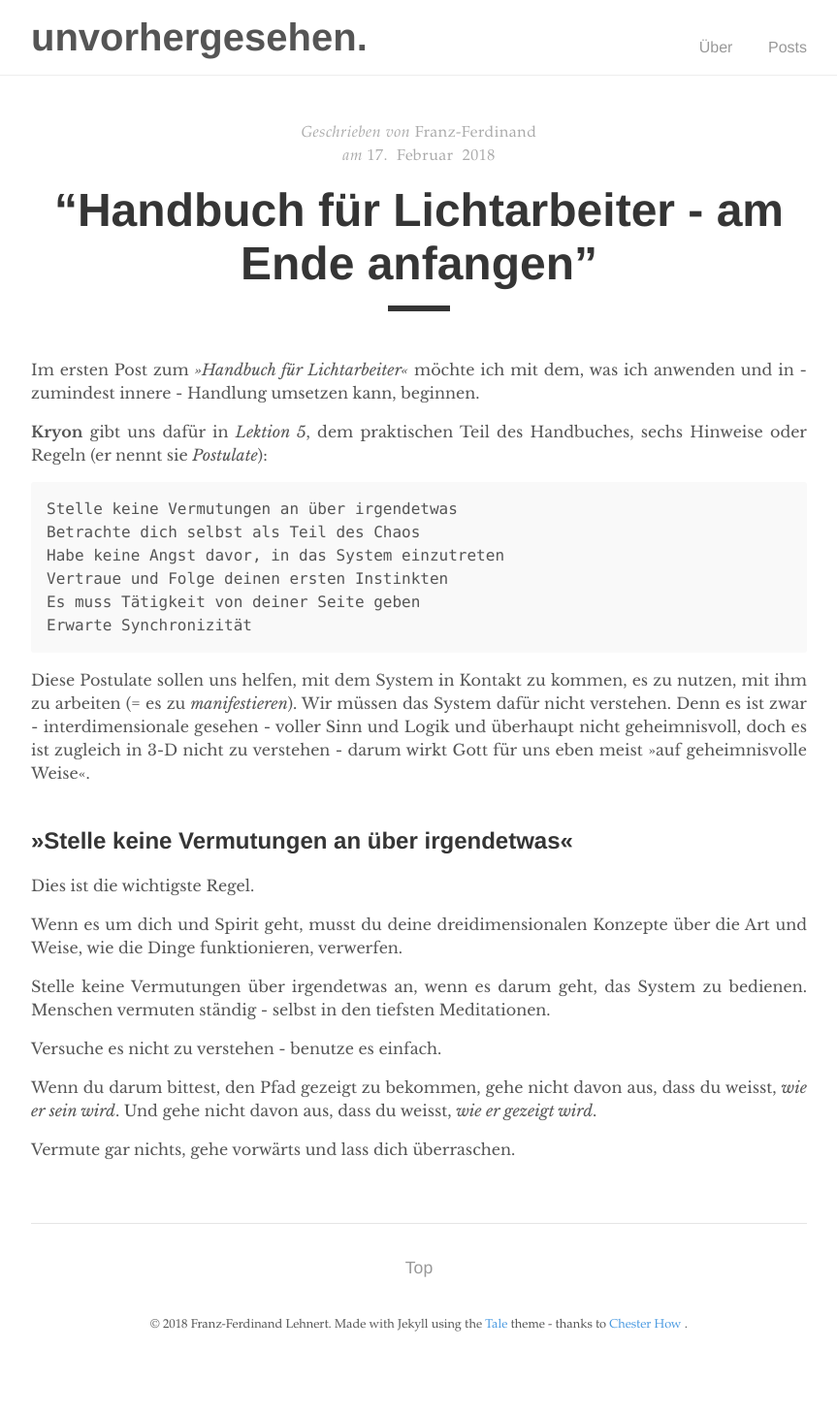
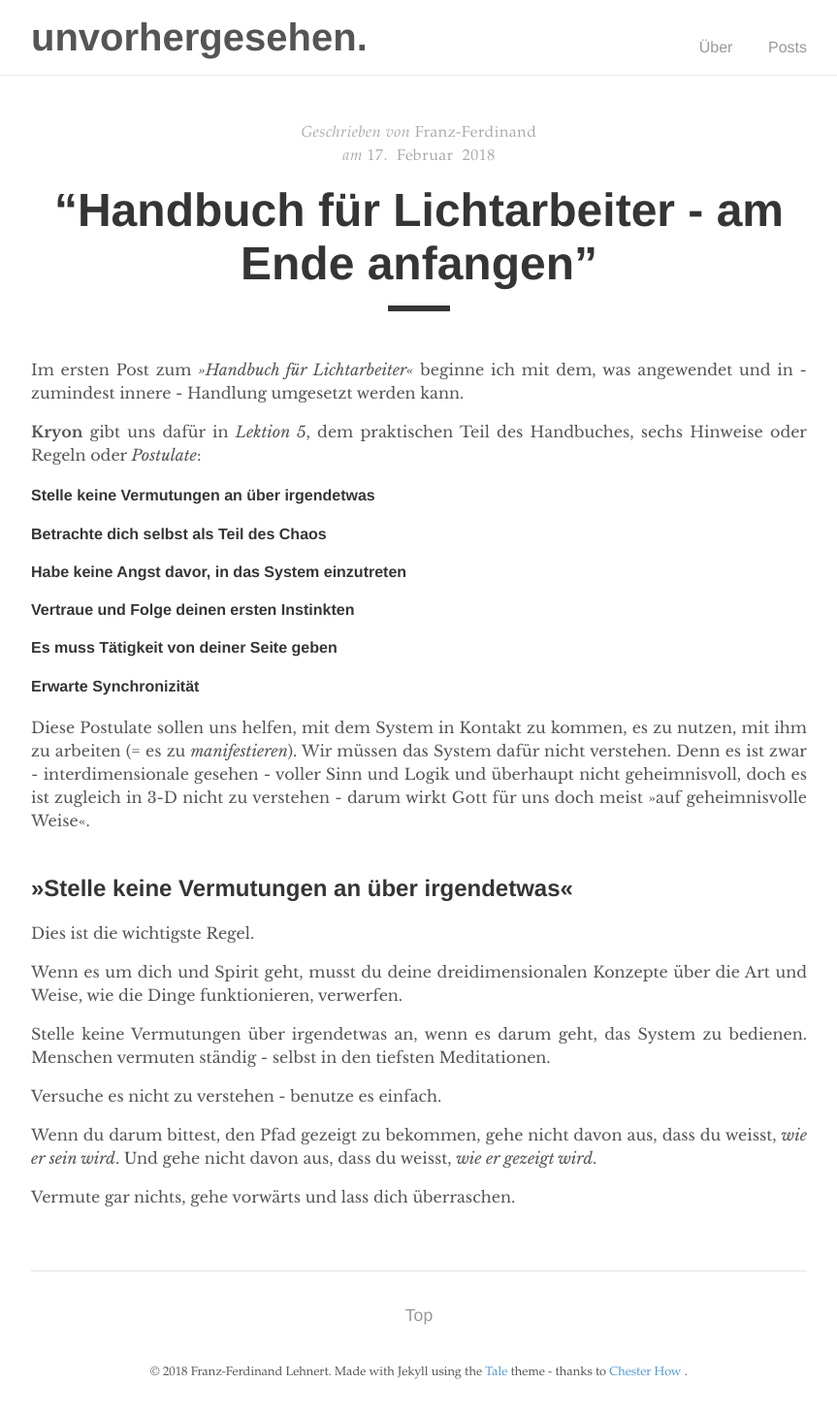
Before and after one commit to unvorhergesehen/unvorhergesehen.github.io, a Jekyll site: the page built from _posts/2018-02-17-hfl-anfang-am-ende.md, in a window 1280 px wide. Shown: the whole page at 97% size, without its empty margins (208-1071 px from the left). Built offline with Jekyll 4.4.1, drawn with Linux system fonts in a browser that asks for light colours; before the commit the page ends 1409 px from its top, so only the background shows below that.

Commit message:
text change an format test

```diff
--- a/_posts/2018-02-17-hfl-anfang-am-ende.md
+++ b/_posts/2018-02-17-hfl-anfang-am-ende.md
@@ -4,20 +4,18 @@ title: “Handbuch für Lichtarbeiter - am Ende anfangen”
 author: "Franz-Ferdinand"
 ---
 
-Im ersten Post zum _»Handbuch für Lichtarbeiter«_ möchte ich mit dem, was ich anwenden und in - zumindest innere - Handlung umsetzen kann, beginnen.
+Im ersten Post zum _»Handbuch für Lichtarbeiter«_ beginne ich mit dem, was angewendet und in - zumindest innere - Handlung umgesetzt werden kann.
 
-**Kryon** gibt uns dafür in _Lektion 5_, dem praktischen Teil des Handbuches, sechs Hinweise oder Regeln (er nennt sie _Postulate_):
+**Kryon** gibt uns dafür in _Lektion 5_, dem praktischen Teil des Handbuches, sechs Hinweise oder Regeln oder _Postulate_:
 
-{% highlight markdown %}
-Stelle keine Vermutungen an über irgendetwas
-Betrachte dich selbst als Teil des Chaos
-Habe keine Angst davor, in das System einzutreten
-Vertraue und Folge deinen ersten Instinkten
-Es muss Tätigkeit von deiner Seite geben
-Erwarte Synchronizität
-{% endhighlight %}
+#### Stelle keine Vermutungen an über irgendetwas
+#### Betrachte dich selbst als Teil des Chaos
+#### Habe keine Angst davor, in das System einzutreten
+#### Vertraue und Folge deinen ersten Instinkten
+#### Es muss Tätigkeit von deiner Seite geben
+#### Erwarte Synchronizität
 
-Diese Postulate sollen uns helfen, mit dem System in Kontakt zu kommen, es zu nutzen, mit ihm zu arbeiten (= es zu _manifestieren_). Wir müssen das System dafür nicht verstehen. Denn es ist zwar - interdimensionale gesehen - voller Sinn und Logik und überhaupt nicht geheimnisvoll, doch es ist zugleich in 3-D nicht zu verstehen - darum wirkt Gott für uns eben meist »auf geheimnisvolle Weise«.
+Diese Postulate sollen uns helfen, mit dem System in Kontakt zu kommen, es zu nutzen, mit ihm zu arbeiten (= es zu _manifestieren_). Wir müssen das System dafür nicht verstehen. Denn es ist zwar - interdimensionale gesehen - voller Sinn und Logik und überhaupt nicht geheimnisvoll, doch es ist zugleich in 3-D nicht zu verstehen - darum wirkt Gott für uns doch meist »auf geheimnisvolle Weise«.
 <br>
 <br>
 
```
